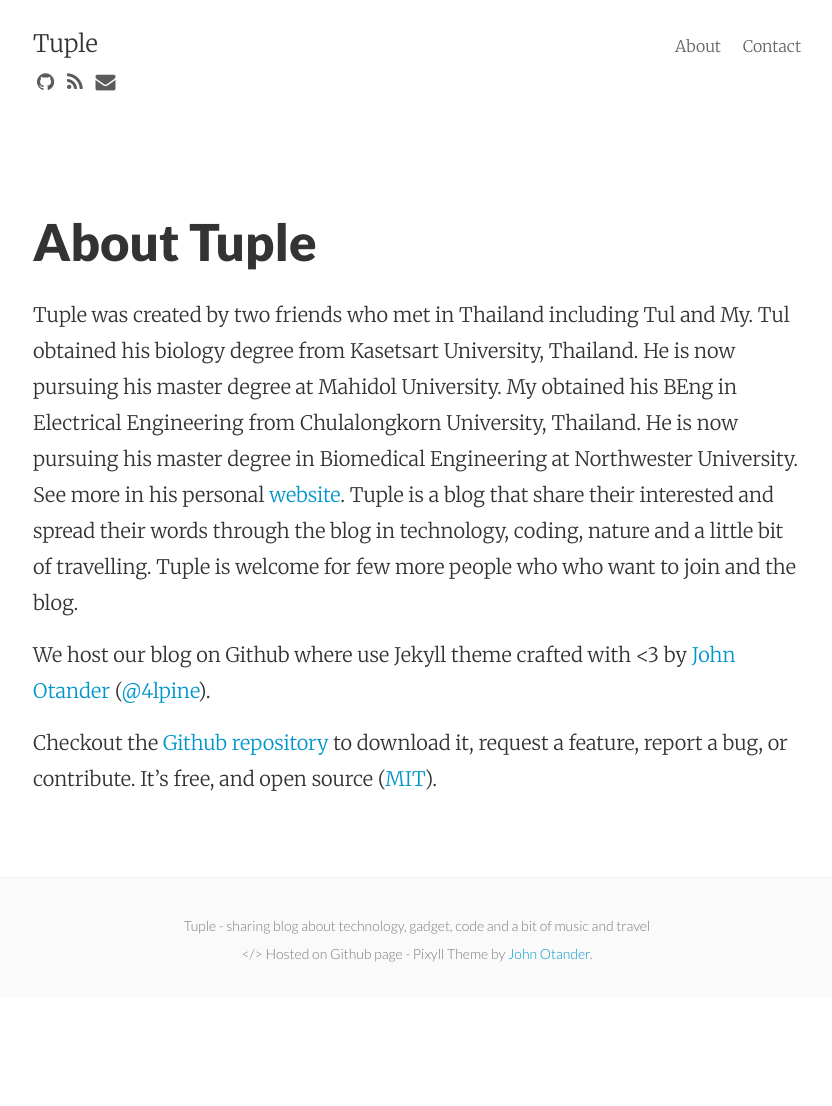
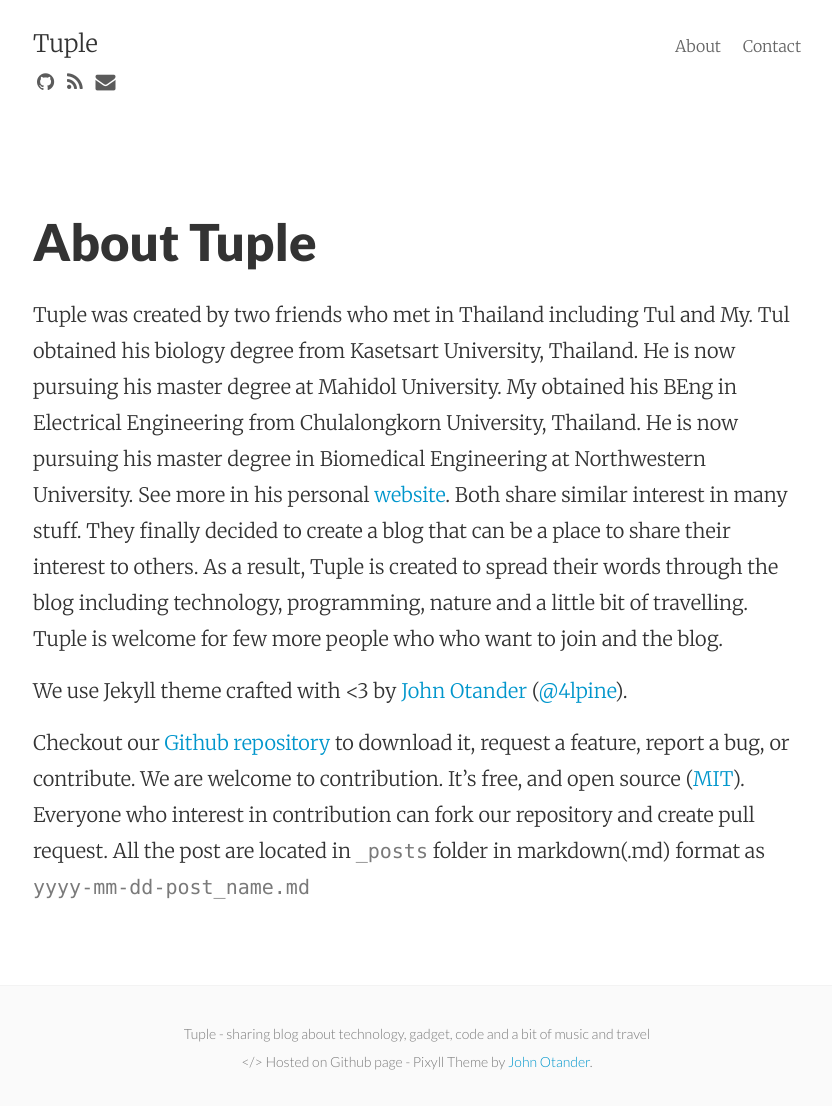
Before and after one commit to tupleblog/oldblog, a Jekyll site: the page built from about.md, in a window 1280 px wide. Shown: the whole page, without its empty margins (223-1055 px from the left). Built offline with Jekyll 4.4.1, drawn with Linux system fonts in a browser that asks for light colours; nearby versions of some CDN libraries; before the commit the page ends 998 px from its top, so only the background shows below that.

Commit message:
Change text in about, 404 and posts

```diff
--- a/_config.yml
+++ b/_config.yml
@@ -1,8 +1,8 @@
 # Site settings
 title:       Tuple
-email:       my.titipat@gmail.com
+email:       tulakan.r@gmail.com
 author:      tuple team
-description: "Blog about technology, gadget, coding and a bit of travelling"
+description: "Blog about technology, prgramming and a bit of music and travelling"
 baseurl:     ""
 url:         "http://tupleblog.github.io/"
 
--- a/about.md
+++ b/about.md
@@ -4,11 +4,11 @@ title: About Tuple
 permalink: /about/
 ---
 
-Tuple was created by two friends who met in Thailand including Tul and My. Tul obtained his biology degree from Kasetsart University, Thailand. He is now pursuing his master degree at Mahidol University. My obtained his BEng in Electrical Engineering from Chulalongkorn University, Thailand. He is now pursuing his master degree in Biomedical Engineering at Northwester University. See more in his personal [website](http://titipata.github.io/). Tuple is a blog that share their interested and spread their words through the blog in technology,  coding, nature and a little bit of travelling. Tuple is welcome for few more people who who want to join and the blog.
+Tuple was created by two friends who met in Thailand including Tul and My. Tul obtained his biology degree from Kasetsart University, Thailand. He is now pursuing his master degree at Mahidol University. My obtained his BEng in Electrical Engineering from Chulalongkorn University, Thailand. He is now pursuing his master degree in Biomedical Engineering at Northwestern University. See more in his personal [website](http://titipata.github.io/). Both share similar interest in many stuff. They finally decided to create a blog that can be a place to share their interest to others. As a result, Tuple is created to spread their words through the blog including technology,  programming, nature and a little bit of travelling. Tuple is welcome for few more people who who want to join and the blog.
 
-We host our blog on Github where use Jekyll theme crafted with <3 by [John Otander](http://johnotander.com)
+We use Jekyll theme crafted with <3 by [John Otander](http://johnotander.com)
 ([@4lpine](https://twitter.com/4lpine)).
 
-Checkout the [Github repository](https://github.com/tulakan/tuple.github.io) to download it,
-request a feature, report a bug, or contribute. It's free, and open source
-([MIT](http://opensource.org/licenses/MIT)).
+Checkout our [Github repository](https://github.com/tulakan/tuple.github.io) to download it,
+request a feature, report a bug, or contribute. We are welcome to contribution. It's free, and open source
+([MIT](http://opensource.org/licenses/MIT)). Everyone who interest in contribution can fork our repository and create pull request. All the post are located in `_posts` folder in markdown(.md) format as `yyyy-mm-dd-post_name.md`
```
Also changed, not shown: 404.md (+1 -1 lines), _posts/2014-12-13-know-tuple.md (+3 -3 lines), _posts/2014-12-14-tuple-blog-on-its-way.md (+1 -2 lines).
